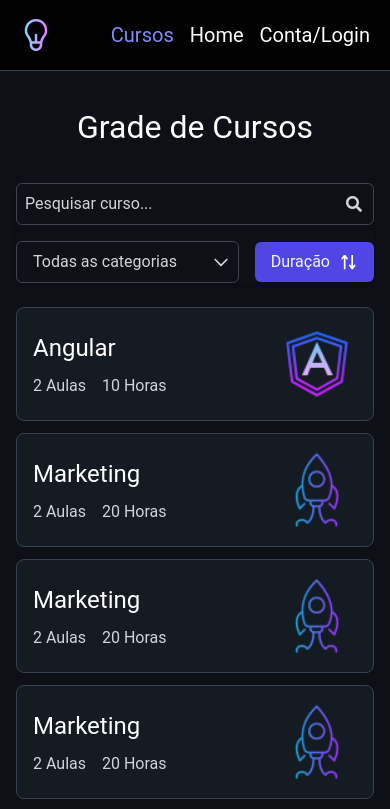
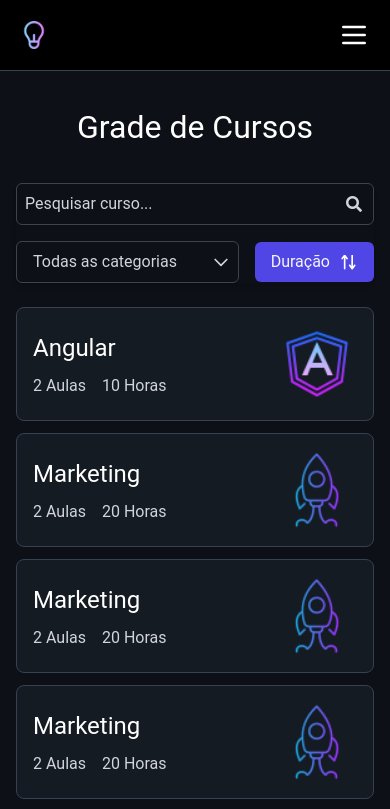
Before and after one commit to brunaa-f/online-courses, an Angular app: page /courses in a window 390 px wide. Shown: the top 809 px of the page. Built offline with nearby package versions, Linux system fonts and the light colour scheme.

Commit message:
fix: adjust responsiveness in footer, header, and tot found components

```diff
--- a/src/app/core/components/footer/footer.component.html
+++ b/src/app/core/components/footer/footer.component.html
@@ -1,4 +1,4 @@
-<footer class="bg-black text-white relative z-10 px-5 border-b border-dark-gray border-xl text-3">
+<footer class="bg-black text-white relative z-10 px-5 border-b border-dark-gray border-xl  text-4 sm:text-3">
     <div class=" mx-auto min-h-[70px] flex justify-center items-center">
         <h3>© Todos os direitos reservados.</h3>
     </div>
--- a/src/app/core/components/header/header.component.html
+++ b/src/app/core/components/header/header.component.html
@@ -1,15 +1,28 @@
-<header class="bg-black text-white relative z-10 px-5 border-b border-dark-gray border-xl text-3">
+<header class="bg-black text-white relative z-10 px-5 border-b border-dark-gray border-xl text-4 sm:text-3">
   <div class="mx-auto h-[70px] flex justify-between items-center">
-    <div class="text-xl font-semibold">
-      <img src="../../../../assets/logo.png" alt="Logo" class="h-8">
+    <div>
+      <img src="../../../../assets/logo.png" alt="Logo" class="h-[28px] sm:h-[32px]">
     </div>
-    <nav class="flex space-x-4">
+
+    <button (click)="toggleMenu()" class="sm:hidden text-white focus:outline-none hover:text-indigo-400">
+      <svg class="w-8 h-8" xmlns="http://www.w3.org/2000/svg" fill="none" viewBox="0 0 24 24" stroke="currentColor">
+        <path stroke-linecap="round" stroke-linejoin="round" stroke-width="2" d="M4 6h16M4 12h16M4 18h16" />
+      </svg>
+    </button>
+    <div [ngClass]="{ 'hidden': !menuOpen, 'flex': menuOpen }"
+    class="absolute top-14 right-4 bg-black text-white flex-col px-4 sm:px-0 py-2 sm:py-0 rounded-md shadow-lg
+           min-w-[200px] sm:min-w-0 sm:static sm:flex sm:flex-row sm:space-x-4 sm:bg-transparent sm:shadow-none">
       <a routerLink="/courses" routerLinkActive="text-indigo-400" [routerLinkActiveOptions]="{ exact: true }"
-        class="hover:text-indigo-400">
+        class="hover:text-indigo-400 block sm:inline py-2 border-b border-gray-800 sm:border-none">
         Cursos
       </a>
-      <a routerLink="/home" routerLinkActive="text-indigo-400" class="hover:text-indigo-400">Home</a>
-      <a routerLink="/login" routerLinkActive="text-indigo-400" class="hover:text-indigo-400">Conta/Login</a>
-    </nav>
+      <a routerLink="/home" routerLinkActive="text-indigo-400"
+        class="hover:text-indigo-400 block sm:inline py-2 border-b border-gray-800 sm:border-none">
+        Home
+      </a>
+      <a routerLink="/login" routerLinkActive="text-indigo-400" class="hover:text-indigo-400 block sm:inline py-2">
+        Conta/Login
+      </a>
+    </div>
   </div>
 </header>
--- a/src/app/core/components/header/header.component.ts
+++ b/src/app/core/components/header/header.component.ts
@@ -1,13 +1,19 @@
 import { Component } from '@angular/core';
+import { CommonModule } from '@angular/common';
 import { RouterModule } from '@angular/router';
 
 @Component({
   selector: 'app-header',
   standalone: true,
-  imports: [RouterModule],
+  imports: [RouterModule, CommonModule],
   templateUrl: './header.component.html',
   styleUrl: './header.component.scss'
 })
 export class HeaderComponent {
+  menuOpen: boolean = false;
+
+  toggleMenu() {
+    this.menuOpen = !this.menuOpen;
+  }
 
 }
--- a/src/app/core/components/not-found/not-found.component.html
+++ b/src/app/core/components/not-found/not-found.component.html
@@ -1,4 +1,4 @@
 <div class="flex flex-col items-center justify-center text-center flex-grow" style="min-height: calc(100vh - 145px)">
     <div #lottieContainer class="w-80 h-80"></div>
-    <h1 class="text-3xl font-bold text-gray-500 mt-3">Esta página não existe (ainda)</h1>
+    <h1 class="text-3 sm:text-2 font-bold text-gray-500 mt-3">Esta página não existe (ainda)</h1>
 </div>
```
